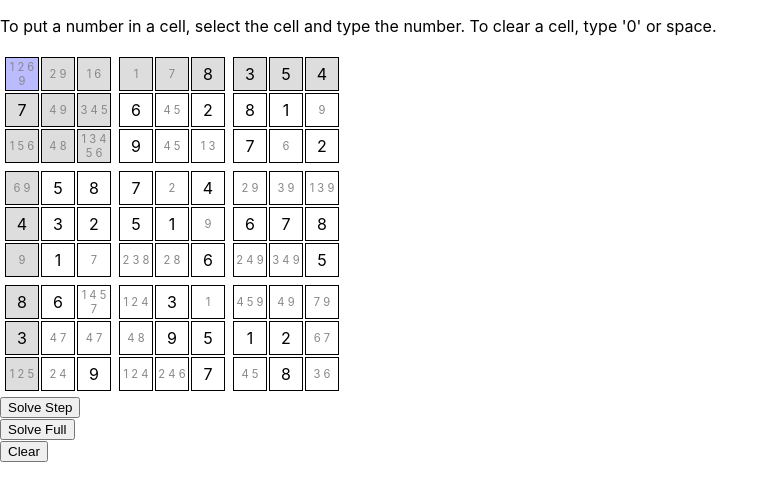
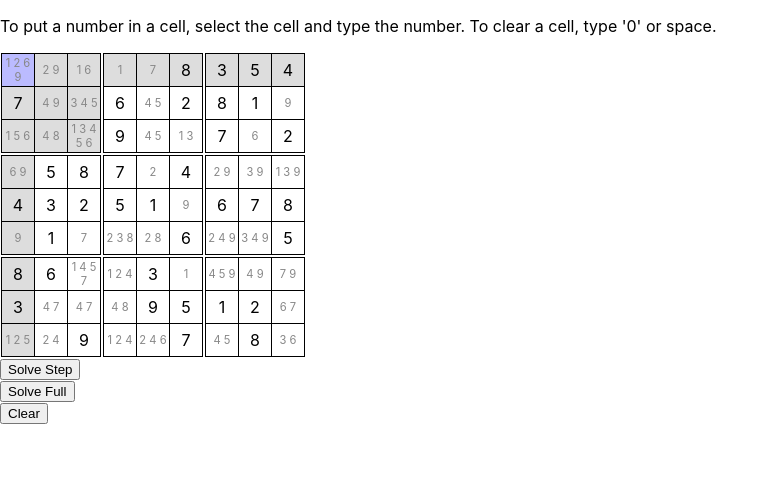
Before and after one commit to anoop901/sudoku, a React (Create React App) app: page / in a window 1280 px wide. Shown: the top 500 px of the page, without its empty margins (0-779 px from the left). Built offline with nearby package versions, Linux system fonts and the light colour scheme.

Commit message:
Add "border-collapse: collapse" style to tables

```diff
--- a/src/SudokuView.tsx
+++ b/src/SudokuView.tsx
@@ -1,6 +1,10 @@
 import { useEffect, useState } from "react";
 import Sudoku from "./Sudoku";
 import SudokuLocation from "./SudokuLocation";
+
+const tableStyle = {
+  borderCollapse: "collapse" as const,
+};
 
 const tableCellStyle = {
   border: "1px solid black",
@@ -55,13 +59,13 @@ export default function SudokuView({
   }, [sudoku, selectedLocation, setSudoku]);
 
   return (
-    <table>
+    <table style={tableStyle}>
       <tbody>
         {Array.from({ length: 3 }, (_, boxRow) => (
           <tr key={boxRow}>
             {Array.from({ length: 3 }, (_, boxCol) => (
               <td key={boxCol}>
-                <table>
+                <table style={tableStyle}>
                   <tbody>
                     {Array.from({ length: 3 }, (_, rowInBox) => (
                       <tr key={rowInBox}>
```
